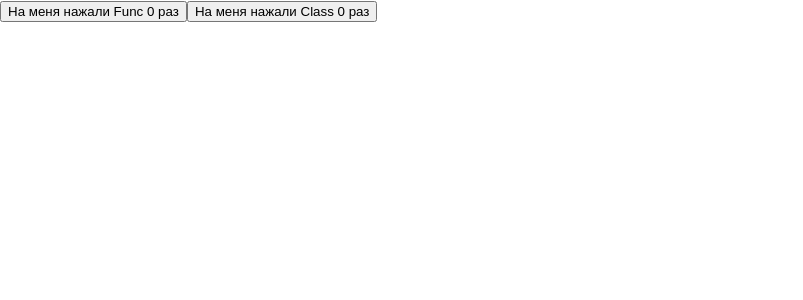
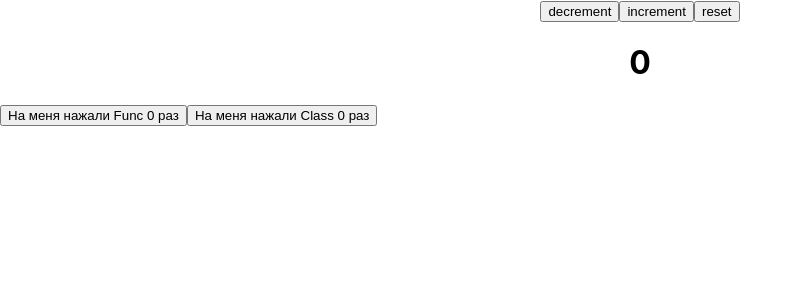
Before and after one commit to IvanMarkelov/react-l2, a React (Create React App) app: page / in a window 1280 px wide. Shown: the top 300 px of the page, without its empty margins (0-803 px from the left). Built offline with nearby package versions, Linux system fonts and the light colour scheme.

Commit message:
adding back task 2.1

```diff
--- a/src/App.js
+++ b/src/App.js
@@ -1,30 +1,47 @@
-import React, { useState } from "react";
+import React, { Component } from "react";
 import "./App.css";
 
-function App(props) {
-  const [counter, setCounter] = useState(0);
+class App extends Component {
+  constructor() {
+    super();
 
-  const handlerClick = (event) => {
-    setCounter(counter + 1);
-  };
+    this.state = {
+      count: 0,
+    };
 
-  const handlerMouseEnter = () => {
-    console.log("handlerMouseEnter");
-  };
+    this.decrement = this.decrement.bind(this);
+    this.increment = this.increment.bind(this);
+    this.reset = this.reset.bind(this);
+  }
 
-  const handlerMouseLeave = () => {
-    console.log("handlerMouseLeave");
-  };
+  increment() {
+    this.setState({
+      count: this.state.count + 1
+    })
+  }
 
-  return (
-    <button
-      onClick={handlerClick}
-      onMouseEnter={handlerMouseEnter}
-      onMouseLeave={handlerMouseLeave}
-    >
-      На меня нажали Func {counter} раз
-    </button>
-  );
+  decrement() {
+    this.setState({
+      count: this.state.count - 1
+    })
+  }
+
+  reset() {
+    this.setState({
+      count: 0
+    })
+  }
+
+  render() {
+    return (
+      <div className="App">
+        <button onClick={this.decrement}>decrement</button>
+        <button onClick={this.increment}>increment</button>
+        <button onClick={this.reset}>reset</button>
+        <h1>{this.state.count}</h1>
+      </div>
+    );
+  }
 }
 
 export default App;
--- /dev/null
+++ b/src/FunctionalApp.js
@@ -0,0 +1,30 @@
+import React, { useState } from "react";
+import "./App.css";
+
+function FunctionalApp(props) {
+  const [counter, setCounter] = useState(0);
+
+  const handlerClick = (event) => {
+    setCounter(counter + 1);
+  };
+
+  const handlerMouseEnter = () => {
+    console.log("handlerMouseEnter");
+  };
+
+  const handlerMouseLeave = () => {
+    console.log("handlerMouseLeave");
+  };
+
+  return (
+    <button
+      onClick={handlerClick}
+      onMouseEnter={handlerMouseEnter}
+      onMouseLeave={handlerMouseLeave}
+    >
+      На меня нажали Func {counter} раз
+    </button>
+  );
+}
+
+export default FunctionalApp;
--- a/src/index.js
+++ b/src/index.js
@@ -1,13 +1,15 @@
 import React from "react";
 import ReactDOM from "react-dom";
+import App from "./App";
 import ClassApp from "./ClassApp";
-import App from "./App";
+import FunctionalApp from "./FunctionalApp";
 import "./index.css";
 
 ReactDOM.render(
   <React.StrictMode>
-      <App />
-      <ClassApp />
+    <App />
+    <FunctionalApp />
+    <ClassApp />
   </React.StrictMode>,
   document.getElementById("root")
 );
```
